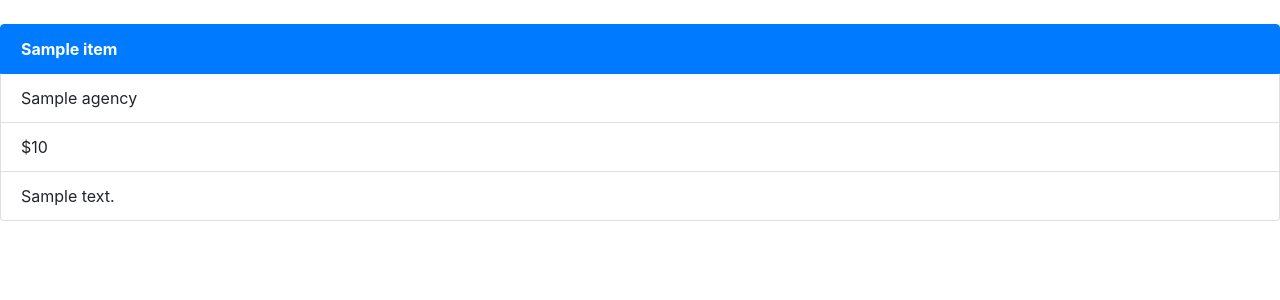
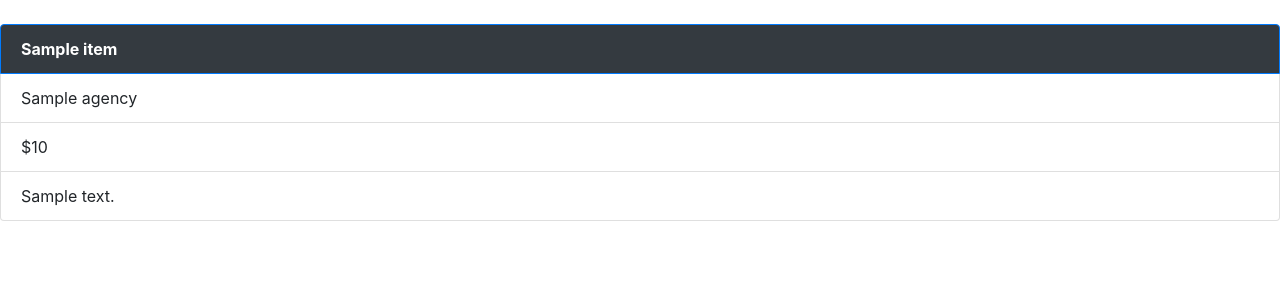
Before and after one commit to BDubon/PGCountyDataApp, a Django app: template templates/index.html in a window 1280 px wide. Shown: the part 56-356 px from the top of the page. Run offline with Django 3.2, Linux system fonts and the light colour scheme; the template is opened without the code that fills it: most values are stand-ins (such as "Sample title", 1, 10 or a date in 2020); some libraries are stand-ins or nearby versions.

Commit message:
Added dark colors to card

```diff
--- a/templates/index.html
+++ b/templates/index.html
@@ -3,8 +3,8 @@
 
     {% for item in data %}
         <ul class="list-group">
-            <li class="list-group-item active"><b>{{ item.payee_name }}</b></li>
-            <li class="list-group-item">{{ item.agency }}</li>
+            <li class="list-group-item active bg-dark"><b>{{ item.payee_name }}</b></li>
+            <li class="list-group-item ">{{ item.agency }}</li>
             <li class="list-group-item">${{  item.amount }}</li>
             <li class="list-group-item">{{ item.payment_description }}</li>
         </ul>
```
